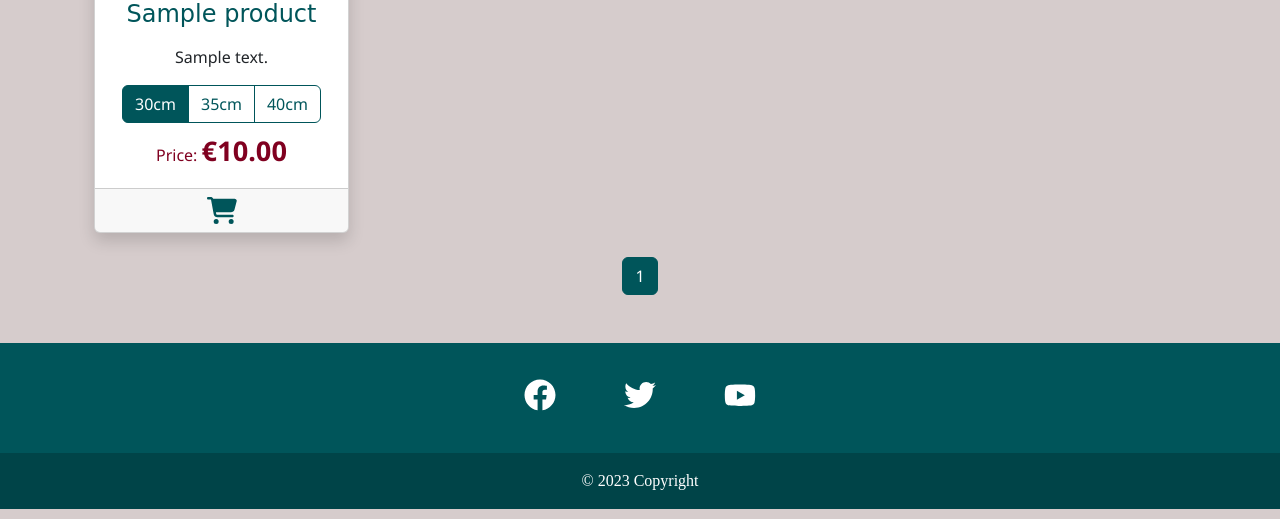
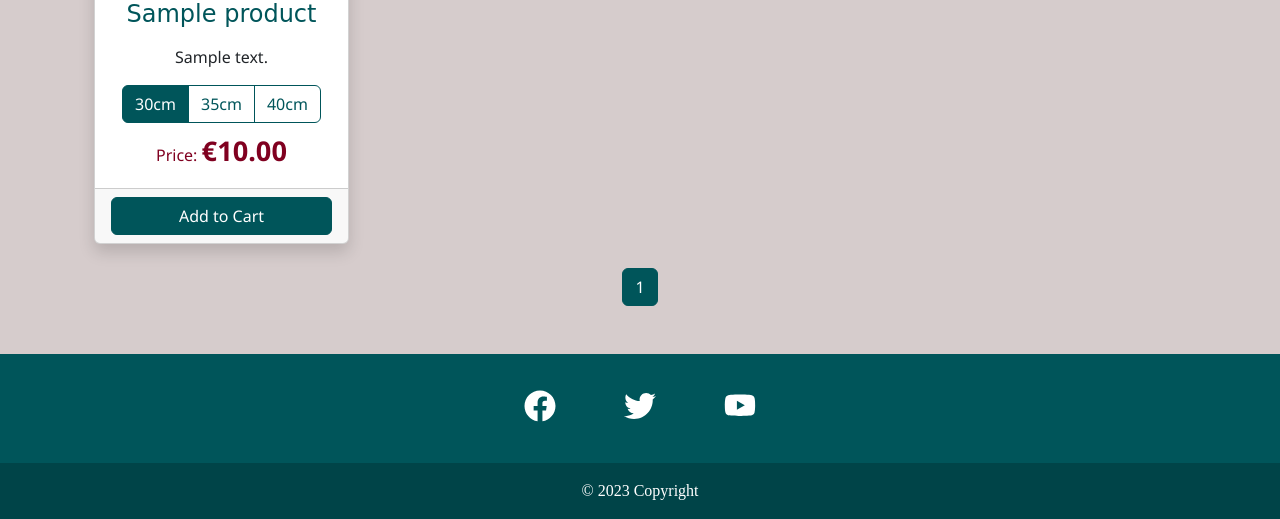
Before and after one commit to OleksiyLa/Project_5, a Django app: page / in a window 1280 px wide. Shown: the part 707-1226 px from the top of the page. Run offline with Django 4.2, Linux system fonts and the light colour scheme; tables that the repository leaves empty hold one stand-in row (values such as "Sample post"); some libraries are stand-ins or nearby versions; some web fonts are replaced.

Commit message:
feature: add to bag functionality

```diff
--- a/bag/urls.py
+++ b/bag/urls.py
@@ -3,4 +3,5 @@ from . import views
 
 urlpatterns = [
     path('', views.view_bag, name='view_bag'),
+    path('add/<item_id>/', views.add_to_bag, name='add_to_bag'),
 ]
--- a/products/templates/products/pizza_list.html
+++ b/products/templates/products/pizza_list.html
@@ -125,9 +125,13 @@
                     <p class="card-text text-red m-2">Price: <strong class="price" data-base-price="{{ product.price }}">€{{ product.price }}</strong></p>
                   </div>
                 </div>
-                <div class="card-footer card-footer-cart">
-                  <img src="{% static 'svg/cart.svg' %}" alt="cart" class="pizza-list-cart">
-                </div>
+                <form class="card-footer card-footer-cart" method="POST" action="{% url 'add_to_bag' product.id %}">
+                  {% csrf_token %}
+                  <input type="hidden" name="product_id" value="{{ product.id }}">
+                  <input type="hidden" name="selected_size" class="selected-size" value="30">
+                  <input type="hidden" name="redirect_url" value="{{ request.path }}">
+                  <button type="submit" class="btn btn-primary btn-custom rounded-2 w-100">Add to Cart</button>
+                </form>
               </div>
             </div>
           {% endfor %}
@@ -178,8 +182,8 @@
   sizeInputs.forEach(input => {
     input.addEventListener('change', function() {
       const selectedSize = this.value;
-      const cardBody = this.closest('.card');
-      const basePrice = parseFloat(cardBody.querySelector('.price').getAttribute('data-base-price'));
+      const card = this.closest('.card');
+      const basePrice = parseFloat(card.querySelector('.price').getAttribute('data-base-price'));
       let adjustedPrice = basePrice;
 
       if (selectedSize === '35') {
@@ -187,8 +191,9 @@
       } else if (selectedSize === '40') {
         adjustedPrice *= 1.3;
       }
-      cardBody.querySelector('.price').textContent = `€${adjustedPrice.toFixed(2)}`;
-      const image = cardBody.querySelector('.card-img-top');
+      card.querySelector('.selected-size').value = selectedSize;
+      card.querySelector('.price').textContent = `€${adjustedPrice.toFixed(2)}`;
+      const image = card.querySelector('.card-img-top');
       if (selectedSize === '35') {
         image.style.transform = 'scale(1)';
       } else if (selectedSize === '40') {
```
Also changed, not shown: bag/views.py (+19 -1 lines).
